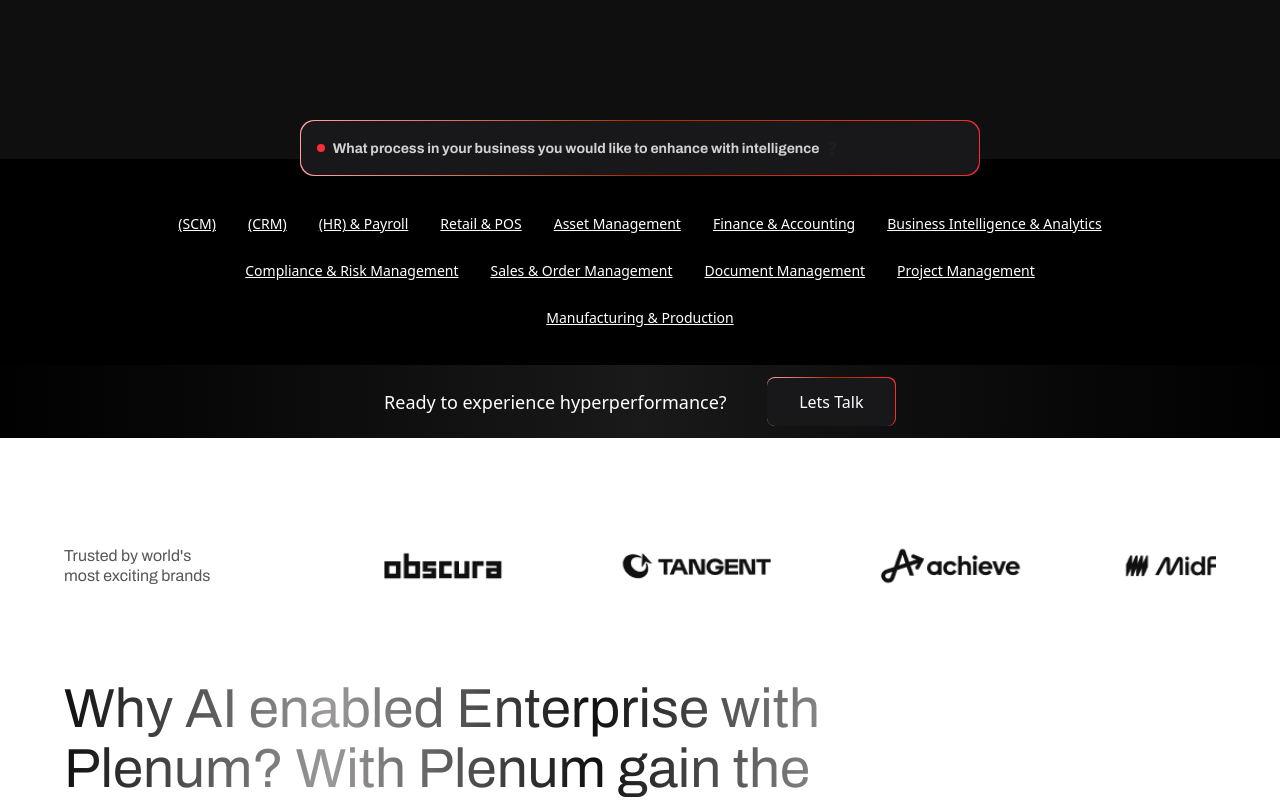
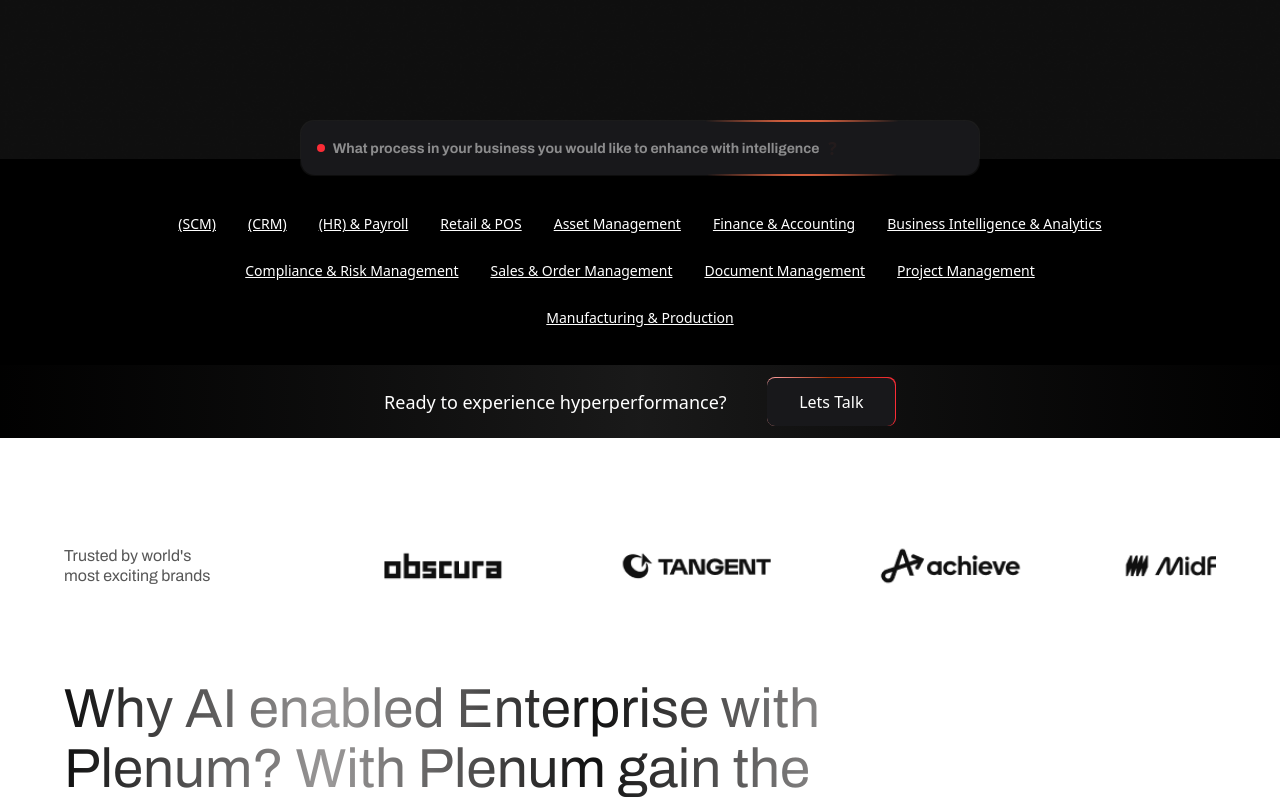
Before and after one commit to developers-xntric/Plenum, a Next.js app: page / in a window 1280 px wide. Shown: the part 840-1640 px from the top of the page. Built offline with nearby package versions, Linux system fonts and the light colour scheme.

Commit message:
changes done in qc

```diff
--- a/src/app/(screens)/service/ERP-consulting/page.jsx
+++ b/src/app/(screens)/service/ERP-consulting/page.jsx
@@ -29,7 +29,7 @@ const ERPConsulting = () => {
                 para={"We at Plenum Tech, are honoured to have secured the reputation of being the top most reliable ERP solutions in Dubai and beyond. We uphold a powerful presence in Dubai, Saudi Arabia, and all over the Middle East, providing tailored IT services that enable businesses to reach their maximum potential. We deliver innovation and reliability to every project, offering IT solutions company in the UAE and robust IT infrastructure services."}
             />
             <ERPServicesEast />
-            <div className='max-w-full 2xl:max-w-[1440px] mx-auto '>
+            <div className=''>
                 <ERPSolutionsBottomSection className='flex justify-center items-center gap-5' bottomSection={bottomSection} left={true} blackSection={blackSection}  />
                 <ERPSolutionsBottomSection className='flex flex-row-reverse justify-center items-center gap-20' blackSection={blackSection2} bottomSection={bottomSection2} left={false} />
             </div>
--- /dev/null
+++ b/src/components/common/animated-border.jsx
@@ -0,0 +1,65 @@
+'use client';
+import React, { useEffect, useRef, useState } from "react";
+export const AnimatedBorder = ({
+    children,
+    className = "",
+}) => {
+    const [position, setPosition] = useState({ x: 0, y: 0 });
+    const containerRef = useRef(null);
+    const animationFrameRef = useRef();
+    const directionRef = useRef({ x: 1, y: 1 });
+    const speedRef = useRef({ x: 2, y: 1.5 });
+
+    useEffect(() => {
+        const container = containerRef.current;
+        if (!container) return;
+
+        const animate = () => {
+            const rect = container.getBoundingClientRect();
+
+            setPosition((prev) => {
+                let newX = prev.x + speedRef.current.x * directionRef.current.x;
+                let newY = prev.y + speedRef.current.y * directionRef.current.y;
+
+                // Bounce off edges
+                if (newX >= rect.width || newX <= 0) {
+                    directionRef.current.x *= -1;
+                    newX = prev.x;
+                }
+
+                if (newY >= rect.height || newY <= 0) {
+                    directionRef.current.y *= -1;
+                    newY = prev.y;
+                }
+
+                return { x: newX, y: newY };
+            });
+
+            animationFrameRef.current = requestAnimationFrame(animate);
+        };
+
+        animate();
+
+        return () => {
+            if (animationFrameRef.current) {
+                cancelAnimationFrame(animationFrameRef.current);
+            }
+        };
+    }, []);
+
+    return (
+        <div ref={containerRef} className={`relative ${className}`}>
+            {children}
+            <div
+                aria-hidden="true"
+                style={{
+                    border: "2px solid #FF7047",
+                    opacity: 0.8,
+                    WebkitMaskImage: `radial-gradient(100px 100px at ${position.x}px ${position.y}px, black 30%, transparent)`,
+                    maskImage: `radial-gradient(100px 100px at ${position.x}px ${position.y}px, black 30%, transparent)`,
+                }}
+                className="pointer-events-none  absolute inset-0 z-10 rounded-2xl transition-all duration-300 ease-in-out"
+            />
+        </div>
+    );
+};
--- a/src/components/common/article-slider.jsx
+++ b/src/components/common/article-slider.jsx
@@ -107,8 +107,6 @@ export default function ArticleSlider() {
 
             for (let i = 0; i < articles.length; i++) {
                 const article = carouselRef.current.children[i]
-                // Calculate how far the article's left edge is from being 100px from the left edge of the container
-                // This matches our goToSlide positioning logic
                 const targetPosition = article.offsetLeft - 100
                 const diff = Math.abs(targetPosition - currentScroll)
 
@@ -157,10 +155,8 @@ export default function ArticleSlider() {
         handleMouseUp()
     }
 
-    // Add padding to the container to ensure the first item is properly positioned
     useEffect(() => {
         if (carouselRef.current) {
-            // Initial scroll to position the first item with partial visibility of previous items
             goToSlide(activeIndex)
         }
     }, [])
@@ -198,7 +194,7 @@ export default function ArticleSlider() {
                                         isActive ? "w-full md:w-[45%]" : "w-[35%] md:w-[30%]",
                                     )}
                                     style={{
-                                        transform: isFirstVisible ? "scale(1)" : "scale(0.95)",
+                                        transform: isFirstVisible ? "scale(1) 2xl:scale(2)" : "scale(0.95)",
                                         opacity: isActive ? 1 : 0.8,
                                     }}
                                 >
@@ -206,7 +202,7 @@ export default function ArticleSlider() {
                                         <div
                                             className={cn(
                                                 "w-full bg-gray-800 overflow-hidden",
-                                                isActive ? "h-[300px] xl:h-[404px]" : "h-[200px] xl:h-[300px]",
+                                                isActive ? "h-[300px] xl:h-[404px] 2xl:h-[480px]" : "h-[200px] xl:h-[300px] 2xl:h-[350px]",
                                             )}
                                         >
                                             <div className="relative w-full h-full">
--- a/src/components/homepage/hero.jsx
+++ b/src/components/homepage/hero.jsx
@@ -2,6 +2,7 @@ import Link from 'next/link'
 import React from 'react'
 import Button from '../common/button'
 import Image from 'next/image'
+import { AnimatedBorder } from '../common/animated-border'
 const links = [
     {
         name: "(SCM)",
@@ -79,10 +80,11 @@ const Hero = () => {
             </div>
             {/* //section section of hero section */}
             <div className='flex justify-center items-center flex-col text-center'>
-                <div className="w-[680px] p-[0.8px] h-14 bg-white/5 rounded-xl  bg-gradient-to-l from-red-500 via-orange-700/80 to-red-300 outline-red-500 inline-flex justify-start items-center">
+                <AnimatedBorder>
+                    <div className="w-[680px] p-[0.8px] h-14 bg-white/5 rounded-xl   inline-flex justify-start items-center">
                         <div className="flex px-4 rounded-xl justify-start items-center gap-2 bg-zinc-900 w-full h-full">
                             <div className="w-2 h-2 bg-red-500 rounded-full" />
-                        <div className="text-white/80 text-sm xl:text-[14px] font-semibold font-['Archivo']">What process in your business you would like to enhance with intelligence  </div>
+                            <div className="text-white/50 text-sm xl:text-[14px] font-semibold font-['Archivo']">What process in your business you would like to enhance with intelligence  </div>
                             <div className="w-2.5 h-7 relative">
                                 <span className="text-lg text-primary animate-blink font-semibold">
                                     ?
@@ -90,6 +92,7 @@ const Hero = () => {
                             </div>
                         </div>
                     </div>
+                </AnimatedBorder>
                 <div className='flex mt-10 2xl:max-w-[1440px] pb-10 leading-[15px] w-[1000px] mx-auto justify-center items-center gap-8 flex-wrap'>
                     {
                         links.map((ele, ind) => {
```
Lines whose indentation alone changed are shown as unchanged.
